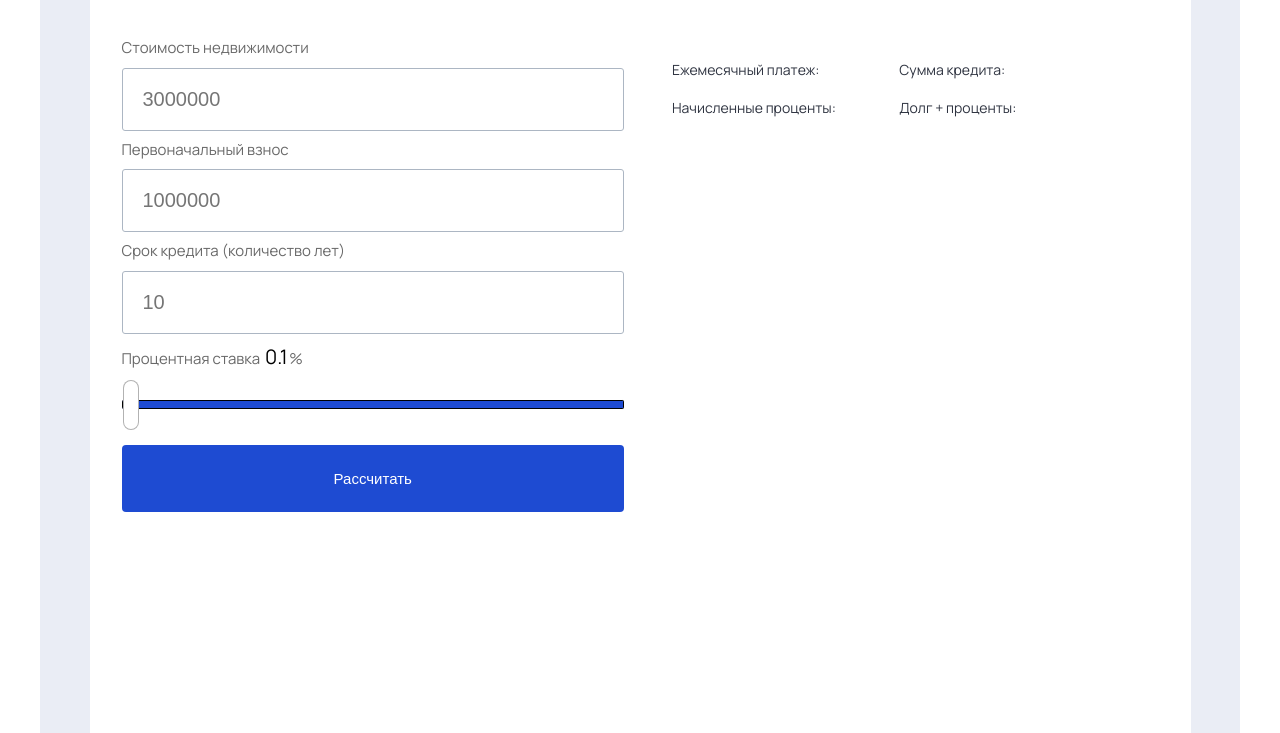
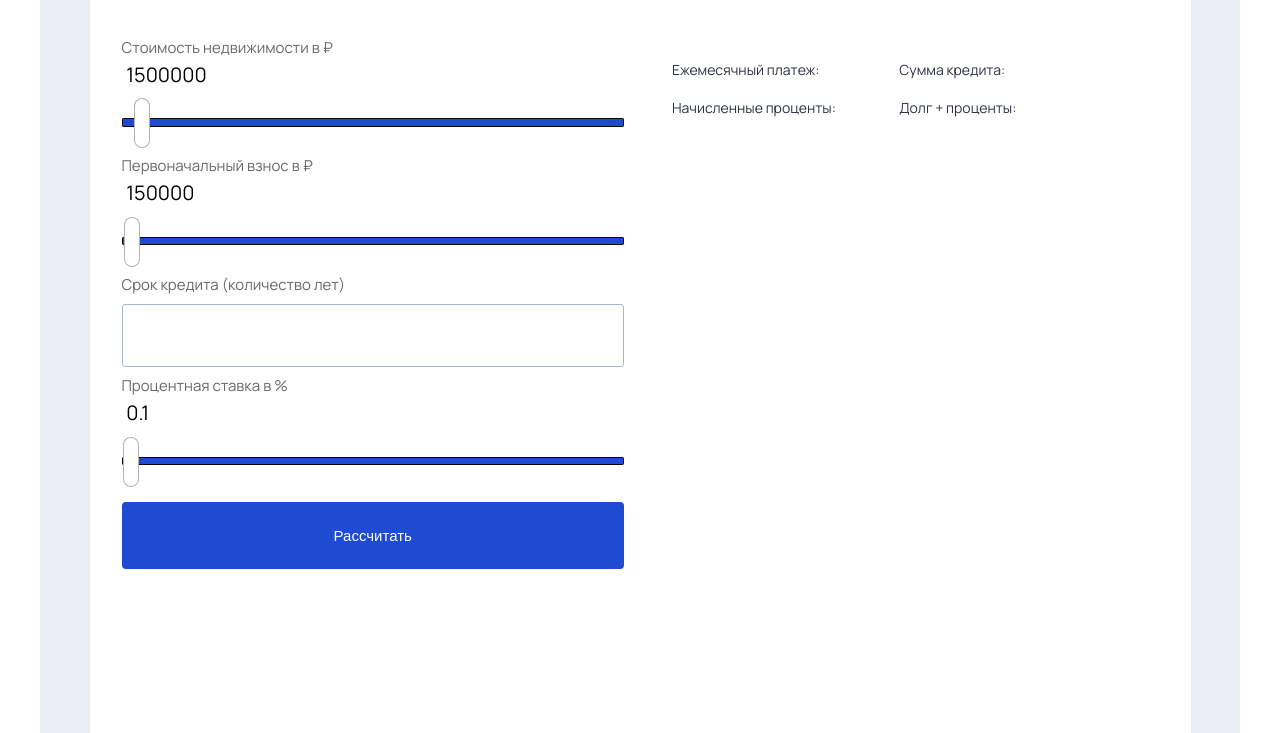
Before and after one commit to melhemm/mortgage-calculator-ru, a plain HTML site: page index.html in a window 1280 px wide. Shown: the part 67-800 px from the top of the page. Drawn offline with nearby package versions, Linux system fonts and the light colour scheme.

Commit message:
input-changed

```diff
--- a/index.html
+++ b/index.html
@@ -18,20 +18,42 @@
       <div class="left-side flex-item">
         <form class="form-container" id="form">
           <div class="form-group">
-            <label for="property value">Стоимость недвижимости</label>
-            <input type="number" name="value" placeholder="3000000" id="property_vlaue" class="number">
+            <label for="property value">Стоимость недвижимости в &#8381;<output id="pro_cost" class="output">1500000</output>
+            </label>
+            <input
+              type="range"
+              name="value"
+              value="1500000" min="100000"
+              max="60000000"
+              step="1"
+              id="property_vlaue"
+              class="number"
+              oninput="pro_cost.value = property_vlaue.value"
+            >
           </div>
           <div class="form-group">
-            <label for="initial fee">Первоначальный взнос</label>
-            <input type="number" name="value" id="initial_fee" placeholder="1000000">
+            <label for="initial fee">Первоначальный взнос в &#8381; <output id="initial" class="output">150000</output> </label>
+            <input
+              type="range"
+              name="value"
+              value="150000"
+              min="0"
+              max="60000000"
+              step="1"
+              id="initial_fee"
+              oninput=" initial.value = initial_fee.value"
+            >
           </div>
           <div class="form-group">
             <label for="Credit term">Срок кредита (количество лет)</label>
-            <input type="number" name="value" id="credit-term" placeholder="10">
+            <input type="number" name="value" id="credit-term">
           </div>
           <div class="form-group">
-            <label for="Interest rate">Процентная ставка<output id="interest_rateOutput" class="output" style="color: black;">0.1</output>%</label>
-            <input type="range" name="value" id="interest_rate" value="0" min="0.1" max="20" step="0.1" oninput="interest_rateOutput.value = interest_rate.value">
+            <label for="Interest rate">Процентная ставка в %
+              <output id="interest_rateOutput" class="output"
+              style="color: black;">0.1</output></label>
+            <input type="range" name="value" id="interest_rate" value="0" min="0.1" max="20" step="0.1"
+            oninput="interest_rateOutput.value = interest_rate.value">
           </div>
           <div class="form-group">
             <input class="button-primary" type="submit" value="Рассчитать" id="submit-form"></input>
--- a/style.css
+++ b/style.css
@@ -23,6 +23,8 @@ body {
   background: #eaedf5;
   margin-top: 2rem;
 }
+
+
 
 .header {
   text-align: center;
@@ -134,6 +136,8 @@ input[type=number] {
   font-size: 20px;
   padding-left: 0.3rem;
   padding-right: 0.1rem;
+  color: black;
+  display: block;
 }
 
 input[type=range] {
```
